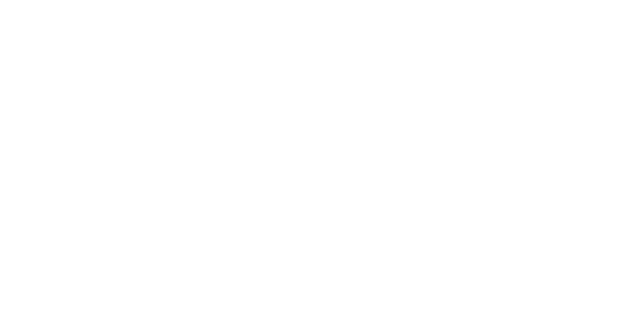
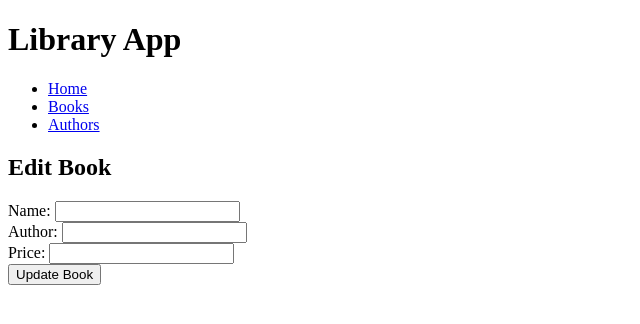
Before and after one commit to Biswajit-Mohapatra2/Library-Sys, a Flask app: page /edit/1 in a window 1280 px wide. Before the commit the part shown is empty. Shown: the top 324 px of the page, without its empty margins (0-640 px from the left). Run offline with Flask 3, Linux system fonts and the light colour scheme.

Commit message:
new code added

```diff
--- a/templates/edit.html
+++ b/templates/edit.html
@@ -0,0 +1,28 @@
+{% extends 'base.html' %}
+
+{% block content %}
+
+<h2>Edit Book</h2>
+
+<form method="POST">
+
+  <div class="form-group">
+    <label>Name:</label>
+    <input name="name" value="{{ book.name }}" class="form-control">
+  </div>
+
+  <div class="form-group">
+    <label>Author:</label>
+    <input name="author" value="{{ book.author }}" class="form-control">
+  </div>
+
+  <div class="form-group">
+    <label>Price:</label>
+    <input name="price" value="{{ book.price }}" class="form-control">
+  </div>
+
+  <button type="submit" class="btn btn-primary">Update Book</button>
+
+</form>
+
+{% endblock %}
--- a/templates/index.html
+++ b/templates/index.html
@@ -1,6 +1,5 @@
 <!-- index.html -->
 
-{% extends 'base.html' %}
 
 {% block content %}
 <h1>Library</h1>
```
